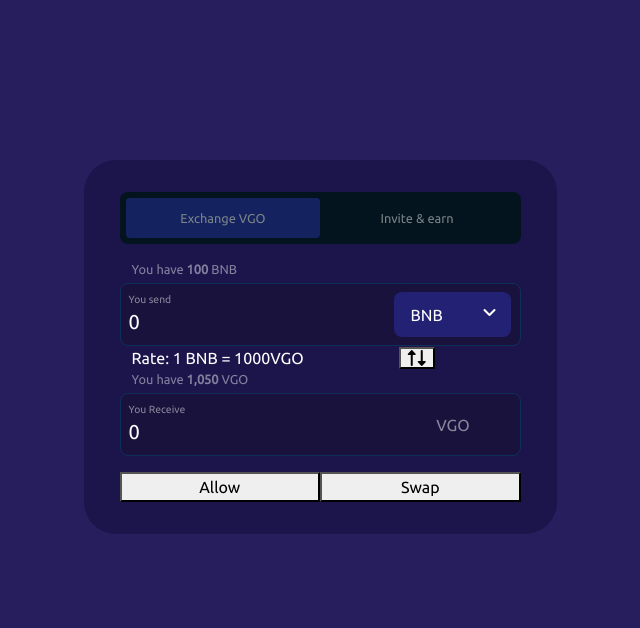
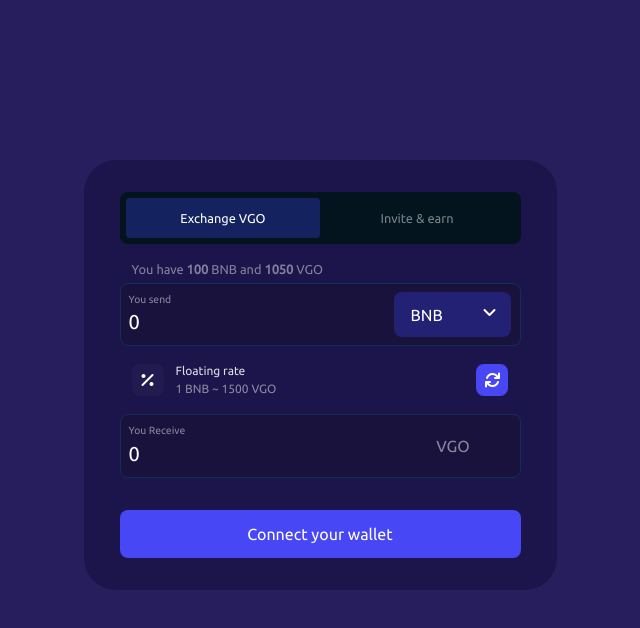
Before and after one commit to virgoproject/virgoSwap, a plain HTML site: page index.html in a window 1280 px wide. Shown: the whole page, without its empty margins (320-960 px from the left). Drawn offline with nearby package versions, Linux system fonts and the light colour scheme.

Commit message:
interface wip

```diff
--- a/index.html
+++ b/index.html
@@ -69,7 +69,7 @@
         }
 
         .swapBtns {
-            margin-top: 1em !important;
+            margin-top: 2em !important;
         }
 
         .switchBtn {
@@ -91,6 +91,10 @@
         }
         .swapMenu>.btn.activated {
             background: #14225f;
+
+        }
+        .swapMenu>.btn.activated p {
+            color: white;
         }
         .select-wrapper {
             position: relative;
@@ -105,7 +109,42 @@
             position: absolute;
             font-weight: 900;
         } .swapRate {
-            margin: 0;
+              margin: 0;
+          } .rateAndSwap {
+                margin: 1em 0 !important;
+            } .switchBtn {
+                  background: #4847f6;
+                  color: white;
+                  border: none;
+                  border-radius: 0.5em;
+                  height: 2em;
+                  width: 2em;
+                  transition: all 0.2s;
+              } .switchBtn:hover {
+                    background: #5756f5;
+                }
+        .rateAndSwap * {
+            padding: 0 !important;
+        } .rateLogo {
+              background-color: #221b4f;
+              height: 2em;
+              width: 2em;
+              border-radius: 0.5em;
+          } .rateTitle {
+                margin: 0;color: #ffffffdb;
+            } .rate {
+                  margin: 0;color: #ffffff7d;
+              }
+        .swapBtn {
+            background: #4847f6;
+            color: white;
+            border: none;
+            border-radius: 0.5em;
+            padding: 0.75em;
+            transition: all 0.2s;
+        }
+        .swapBtn:hover {
+            background: #5756f5;
         }
     </style>
     <link rel="stylesheet" href="https://cdn.jsdelivr.net/npm/bootstrap@5.1.3/dist/css/bootstrap.min.css"/>
@@ -126,7 +165,7 @@
     </div>
     <div>
         <div>
-            <p class="amountText">You have <b>100</b> <span>BNB</span></p>
+            <p class="amountText">You have <b>100</b> <span>BNB</span> and <b>1050</b> <span>VGO</span></p>
             <div class="row swapInput">
                 <div class="col-8">
                     <p>You send</p>
@@ -138,21 +177,24 @@
                             <option>BNB</option>
                         </select>
                     </div>
-
                 </div>
             </div>
         </div>
-        <div class="row">
+        <div class="row rateAndSwap">
             <div class="col-8 d-flex text-left align-items-center">
-                <p class="swapRate">Rate: 1 BNB = 1000VGO</p>
+                <div class="rateLogo d-flex justify-content-center align-items-center">
+                    <i class="fas fa-percent"></i>
+                </div>
+                <div style="font-size: 0.75em;margin-left: 1em;">
+                    <p class="rateTitle">Floating rate</p>
+                    <p class="rate">1 BNB ~ <span id="rate">1500</span> VGO</p>
+                </div>
             </div>
-            <div class="col-4 d-flex text-right align-items-center">
-                <button class="switchBtn"><i class="fas fa-long-arrow-alt-up"></i><i
-                        class="fas fa-long-arrow-alt-down"></i></button>
+            <div class="col-4 d-flex text-right justify-content-end align-items-center">
+                <button class="switchBtn"><i class="fas fa-sync"></i></button>
             </div>
         </div>
         <div>
-            <p class="amountText">You have <b>1,050</b> <span>VGO</span></p>
             <div class="row swapInput">
                 <div class="col-8">
                     <p>You Receive</p>
@@ -164,8 +206,7 @@
             </div>
         </div>
         <div class="row swapBtns">
-            <button class="col-6">Allow</button>
-            <button class="col-6">Swap</button>
+            <button class="col-12 swapBtn">Connect your wallet</button>
         </div>
     </div>
 </div>
```
